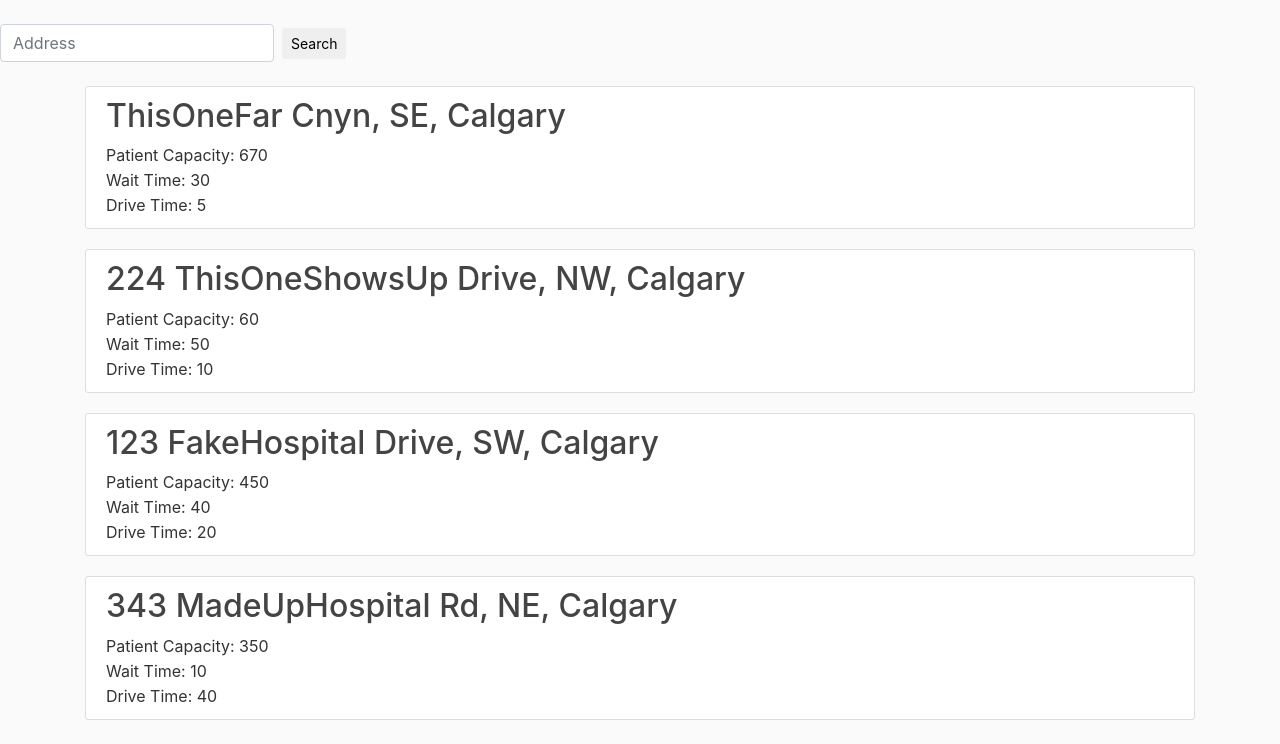
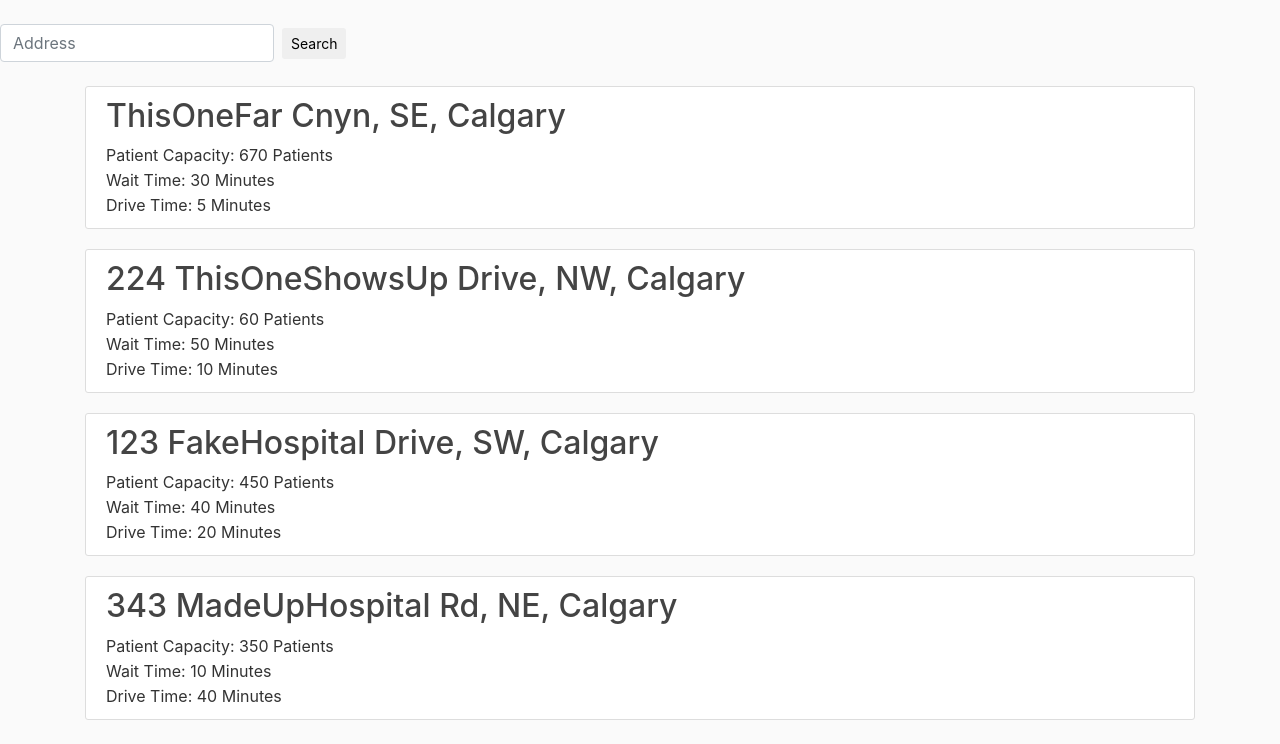
Before and after one commit to DhyeyLalseta/PandemicResponse, a Django app: page / in a window 1280 px wide. Shown: the part 56-800 px from the top of the page. Run offline with Django 3.2, Linux system fonts and the light colour scheme; data comes from the database, SQL or seed files in the repository; both versions use the stored data as it was after the commit; some libraries are stand-ins or nearby versions.

```diff
--- a/PandemicWebsite/templates/landing/index.html
+++ b/PandemicWebsite/templates/landing/index.html
@@ -38,9 +38,9 @@
     <article class="media content-section">
       <div class="media-body">
         <h2><a class="result-title" href="#">{{ result.address }}</a></h2>
-        <p class="result-content">Patient Capacity: {{ result.patient_capacity }}</p>
-        <p class="result-content">Wait Time: {{ result.wait_time }}</p>
-        <p class="result-content">Drive Time: {{ result.drive_time }}</p>
+        <p class="result-content">Patient Capacity: {{ result.patient_capacity }} Patients </p>
+        <p class="result-content">Wait Time: {{ result.wait_time }} Minutes</p>
+        <p class="result-content">Drive Time: {{ result.drive_time }} Minutes</p>
       </div>
     </article>
   {% endfor %}
```
Also changed, not shown: PandemicWebsite/db.sqlite3, PandemicWebsite/landing/migrations/0002_auto_20200329_0042.py (added).
